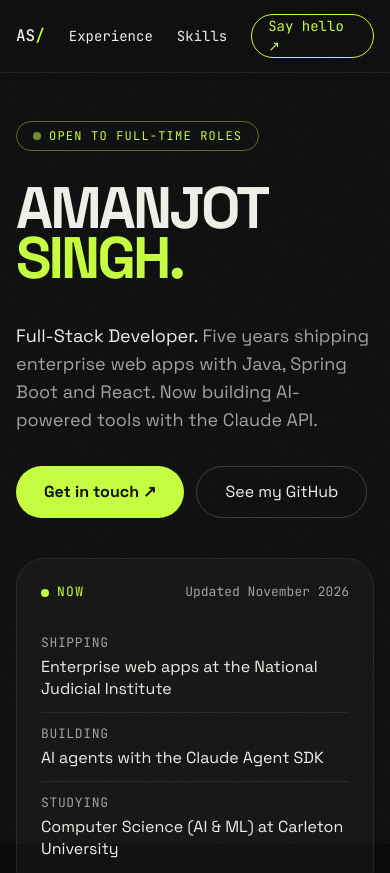
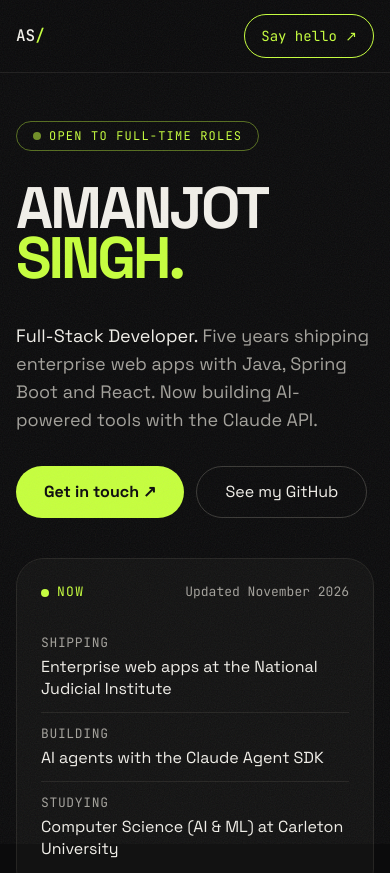
Before and after one commit to amanjot1800/portfolio, a Next.js app: page / in a window 390 px wide. Shown: the top 873 px of the page. Built offline with nearby package versions, Linux system fonts and the light colour scheme.

Commit message:
fix: keep navigation on one line on small screens

```diff
--- a/components/layout/nav.tsx
+++ b/components/layout/nav.tsx
@@ -13,7 +13,7 @@ export function Nav() {
 
         <nav aria-label="Main" className="flex items-center gap-6">
           {sectionLinks.map((link) => (
-            <Link key={link.href} href={link.href} className="transition-colors hover:text-accent">
+            <Link key={link.href} href={link.href} className="hidden transition-colors hover:text-accent sm:inline">
               {link.label}
             </Link>
           ))}
@@ -36,7 +36,7 @@ export function Nav() {
           </a>
           <a
             href={`mailto:${profile.email}`}
-            className="inline-flex min-h-11 items-center rounded-full border border-accent px-4 text-accent transition-colors hover:bg-accent hover:text-accent-fg"
+            className="inline-flex min-h-11 items-center whitespace-nowrap rounded-full border border-accent px-4 text-accent transition-colors hover:bg-accent hover:text-accent-fg"
           >
             Say hello ↗
           </a>
```
